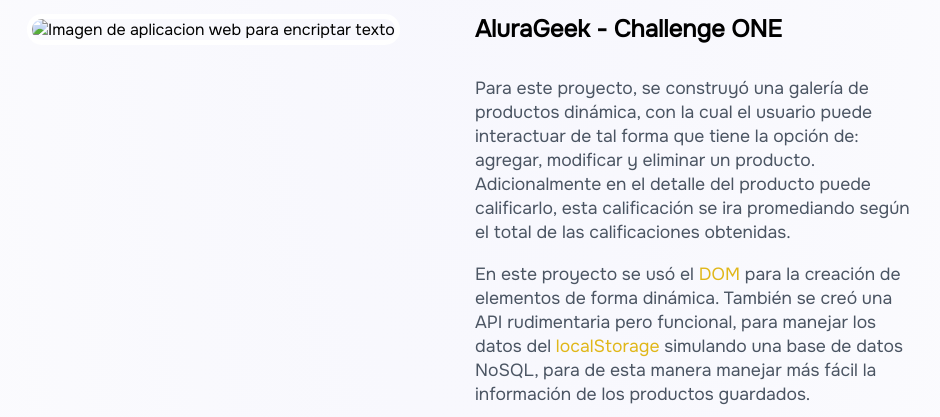
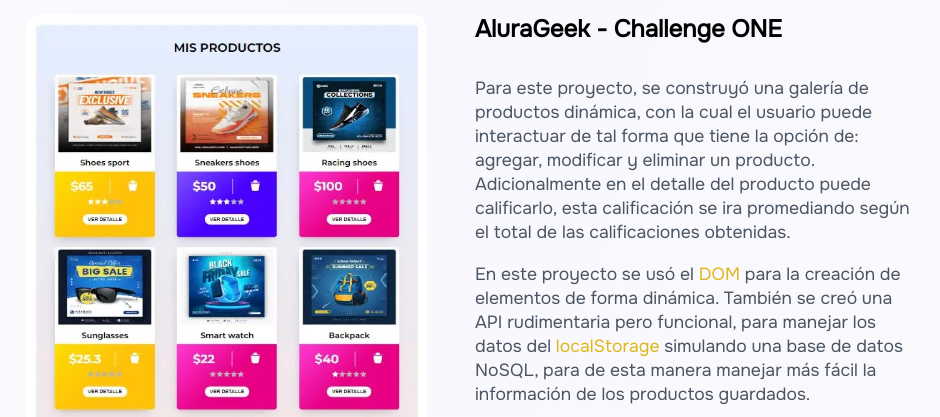
Before and after one commit to alexanderpolanco/challenge-one-portfolio, a plain HTML site: page index.html in a window 1280 px wide. Shown: the part 1767-2184 px from the top of the page, without its empty margins (165-1105 px from the left). Drawn offline with Linux system fonts and the light colour scheme; the site is published under a folder, as on GitHub Pages, so addresses that start at the root find nothing.

Commit message:
Fix URL image banner-alurageek

```diff
--- a/index.html
+++ b/index.html
@@ -207,7 +207,7 @@
 
         <div class="group-project">
           <div class="img-project">
-            <img src="/assets/banner-alurageek.webp" alt="Imagen de aplicacion web para encriptar texto">
+            <img src="./assets/banner-alurageek.webp" alt="Imagen de aplicacion web para encriptar texto">
           </div>
           <div class="text-project">
             <h4>AluraGeek - Challenge ONE</h4>
```
